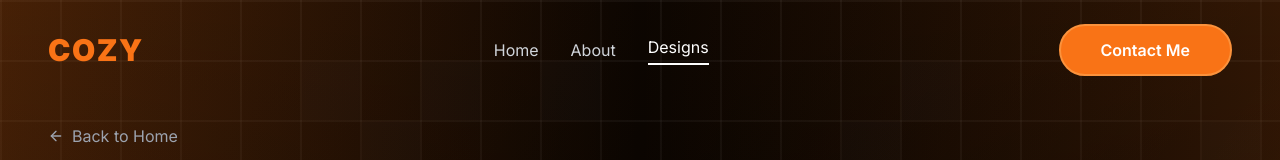
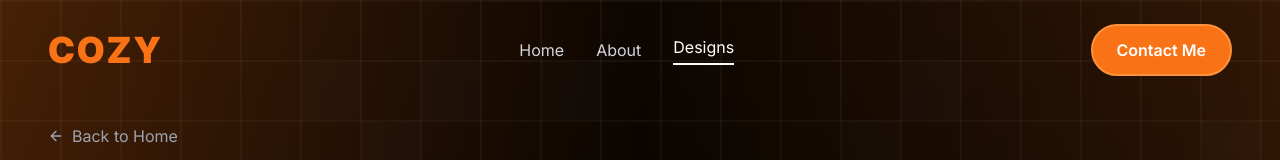
Before and after one commit to Cozy-Personal-Projects/Website-V3, a Next.js app: page /designs in a window 1280 px wide. Shown: the top 160 px of the page. Built offline with nearby package versions, Linux system fonts and the light colour scheme.

Commit message:
fix(design): fixed design page navbar being a mess, hoping it works

```diff
--- a/app/designs/page.tsx
+++ b/app/designs/page.tsx
@@ -68,7 +68,7 @@ export default function DesignsPage() {
     <div className="min-h-screen text-white">
       {/* Navigation */}
       <nav className="flex items-center justify-between p-6 lg:px-12">
-        <div className="text-3xl font-black tracking-wider">
+        <div className="text-4xl font-black tracking-wider">
           <span className="text-orange-500">COZY</span>
         </div>
         <div className="hidden md:flex items-center space-x-8">
@@ -77,7 +77,7 @@ export default function DesignsPage() {
           <Link href="/designs" className="text-white border-b-2 border-white pb-1">Designs</Link>
         </div>
         <Link href="/contact">
-          <InteractiveButton>Contact Me</InteractiveButton>
+          <InteractiveButton className="px-6 py-3">Contact Me</InteractiveButton>
         </Link>
       </nav>
 
```
